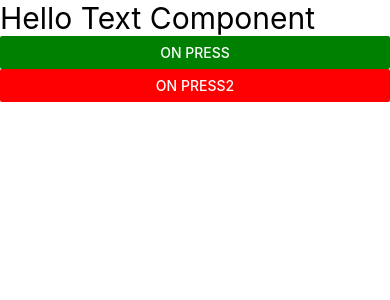
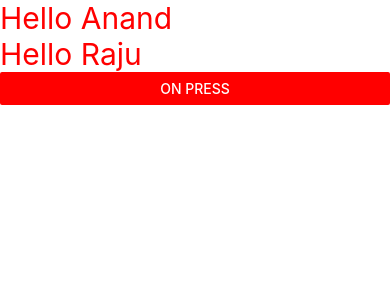
Before and after one commit to AnandShirbhaiyye/RNFirstProject, a React Native app: screen / in a window 390 px wide. Shown: the top 300 px of the page. Built offline with nearby package versions, Linux system fonts and the light colour scheme.

Commit message:
feat : added state and variale

```diff
--- a/App.js
+++ b/App.js
@@ -1,18 +1,20 @@
-import React from 'react';
+import React, {useState} from 'react';
 import {Button, Text, View} from 'react-native';
 
 function App() {
-  const fruit = (value) => {
-    console.warn(value);
-  };
+  const [name, setName] = useState('Anand');
+  let data = 'Raju';
+
+  function userName() {
+    setName('Ujwal');
+    data = 'kiran';
+  }
+
   return (
     <View>
-      <Text style={{fontSize: 30}}>Hello Text Component</Text>
-      <Button
-        title="On Press"
-        onPress={() => fruit('Hello Anand')}
-        color={'green'}></Button>
-      <Button title="On Press2" onPress={fruit} color={'red'}></Button>
+      <Text style={{fontSize: 30, color: 'red'}}>Hello {name}</Text>
+      <Text style={{fontSize: 30, color: 'red'}}>Hello {data}</Text>
+      <Button title="On Press" onPress={userName} color={'red'}></Button>
     </View>
   );
 }
```
